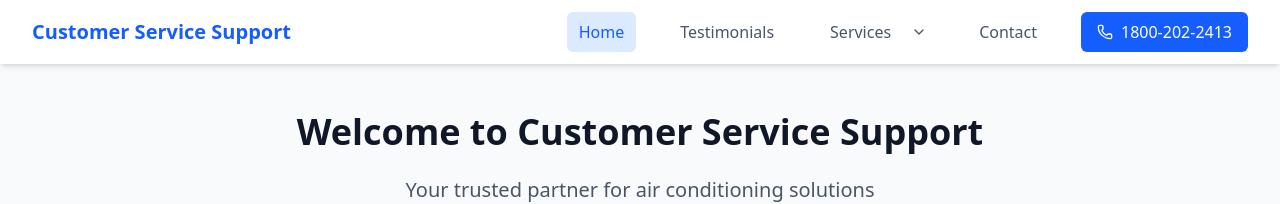
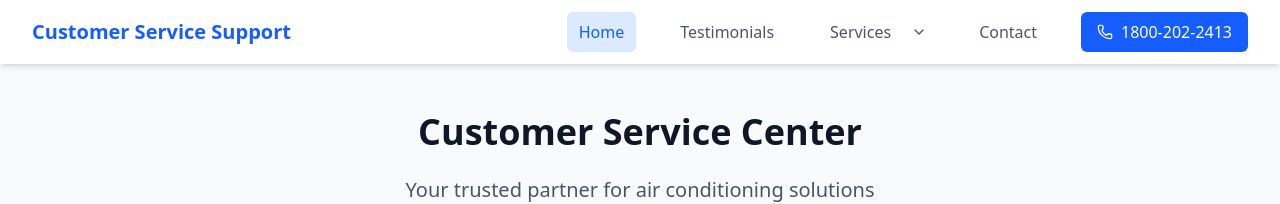
Before and after one commit to sanjanajaiswalCS/new-project, a React (Vite) app in the folder vite-project/: page / in a window 1280 px wide. Shown: the top 204 px of the page. Built offline with nearby package versions, Linux system fonts and the light colour scheme.

Commit message:
very minor changes

```diff
--- a/vite-project/src/pages/home.jsx
+++ b/vite-project/src/pages/home.jsx
@@ -35,7 +35,7 @@ const Home = () => {
 
       <section className="text-center mb-16">
         <h1 className="text-4xl font-bold text-gray-900 mb-6">
-          Welcome to Customer Service Support
+          Customer Service Center
         </h1>
         <p className="text-xl text-gray-600 max-w-3xl mx-auto">
           Your trusted partner for  air conditioning solutions
```
